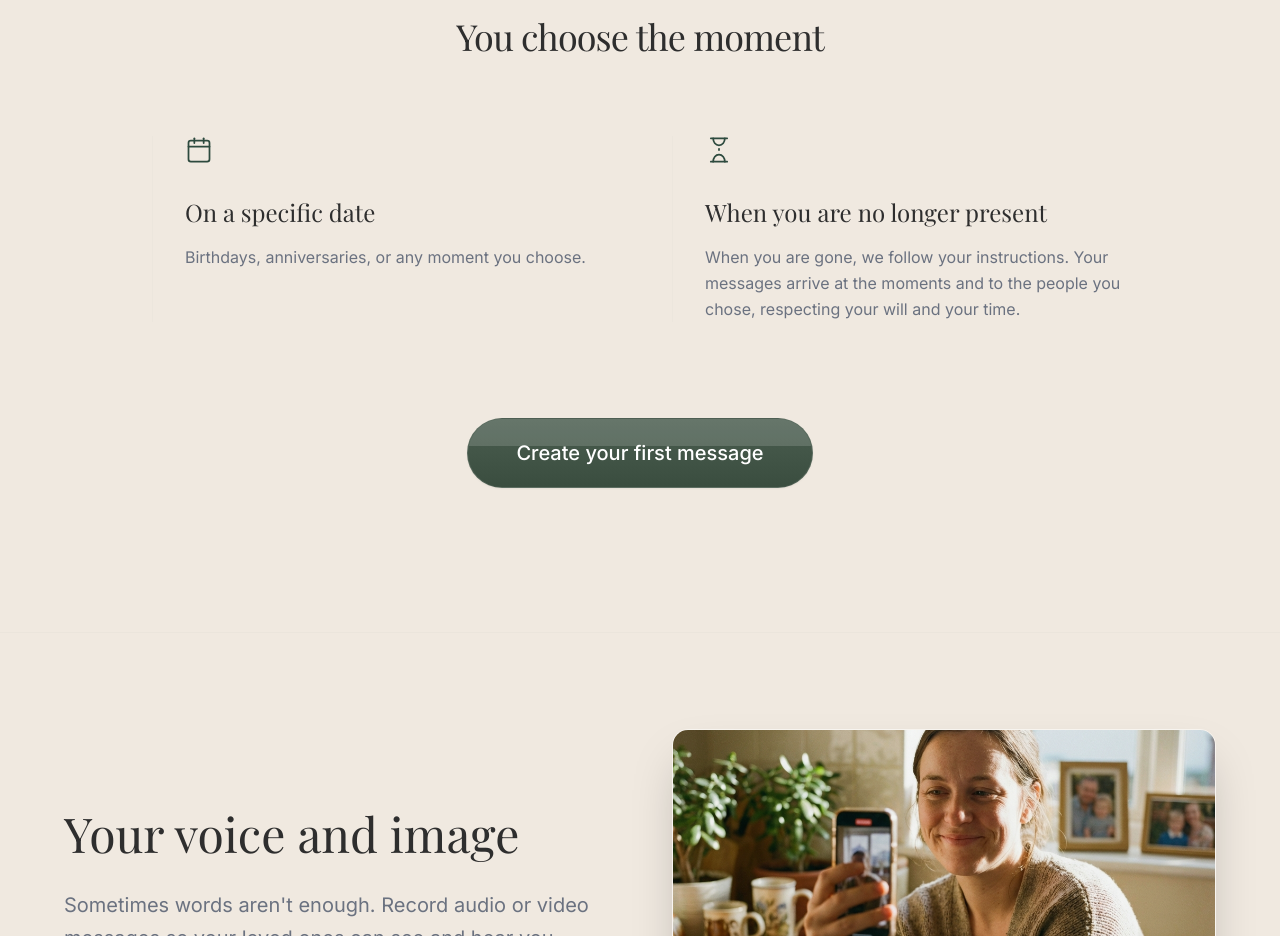
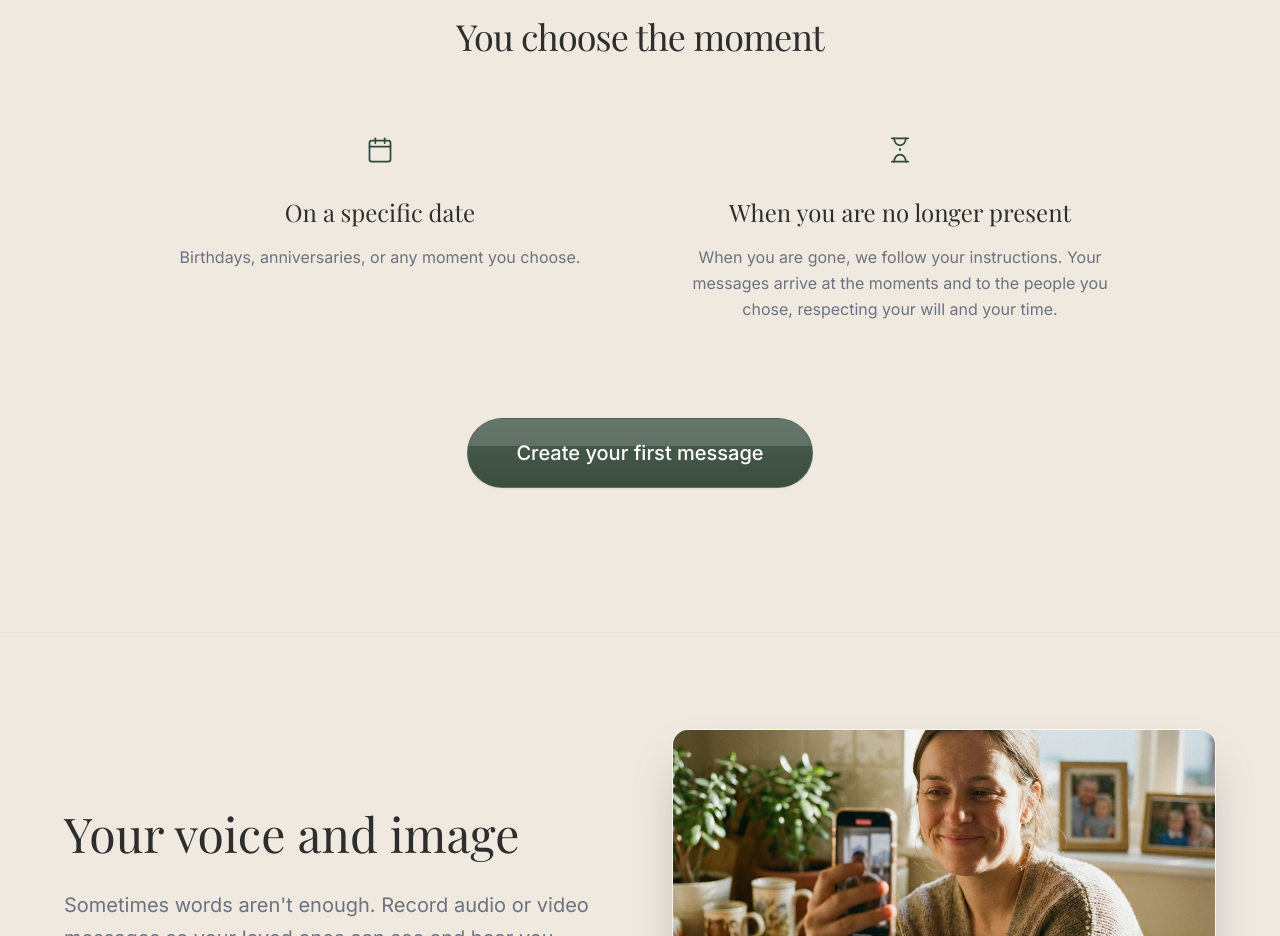
Before and after one commit to danielfernandezesnal/voiceforlater, a Next.js app: page /en in a window 1280 px wide. Shown: the part 2500-3436 px from the top of the page. Built offline with nearby package versions, Linux system fonts and the light colour scheme; no server answers; a web font is replaced by a local one.

Commit message:
style(landing): center icons and texts in delivery section

```diff
--- a/app/[locale]/page.tsx
+++ b/app/[locale]/page.tsx
@@ -168,7 +168,7 @@ export default async function LocaleHomePage({
             <section className="py-32 px-6 max-w-5xl mx-auto w-full">
                 <h2 className="text-3xl md:text-4xl font-serif font-light text-center mb-20 tracking-tight">{dict.landing.delivery.title}</h2>
                 <div className="grid md:grid-cols-2 gap-12 md:gap-16 mb-20">
-                    <div className="flex flex-col items-start gap-6 border-l border-border/40 pl-8 transition-colors hover:border-primary/40 group">
+                    <div className="flex flex-col items-center text-center gap-6 transition-colors group">
                         <div className="mb-2">
                             <svg width="28" height="28" viewBox="0 0 24 24" fill="none" stroke="#2D4A3E" stroke-width="1.5" stroke-linecap="round" stroke-linejoin="round">
                                 <rect x="3" y="4" width="18" height="18" rx="2" />
@@ -182,7 +182,7 @@ export default async function LocaleHomePage({
                             <p className="text-base text-muted-foreground leading-relaxed">{dict.landing.delivery.date.description}</p>
                         </div>
                     </div>
-                    <div className="flex flex-col items-start gap-6 border-l border-border/40 pl-8 transition-colors hover:border-primary/40 group">
+                    <div className="flex flex-col items-center text-center gap-6 transition-colors group">
                         <div className="mb-2">
                             <svg width="28" height="28" viewBox="0 0 24 24" fill="none" stroke="#2D4A3E" stroke-width="1.5" stroke-linecap="round" stroke-linejoin="round">
                                 <path d="M5 22h14" />
```
